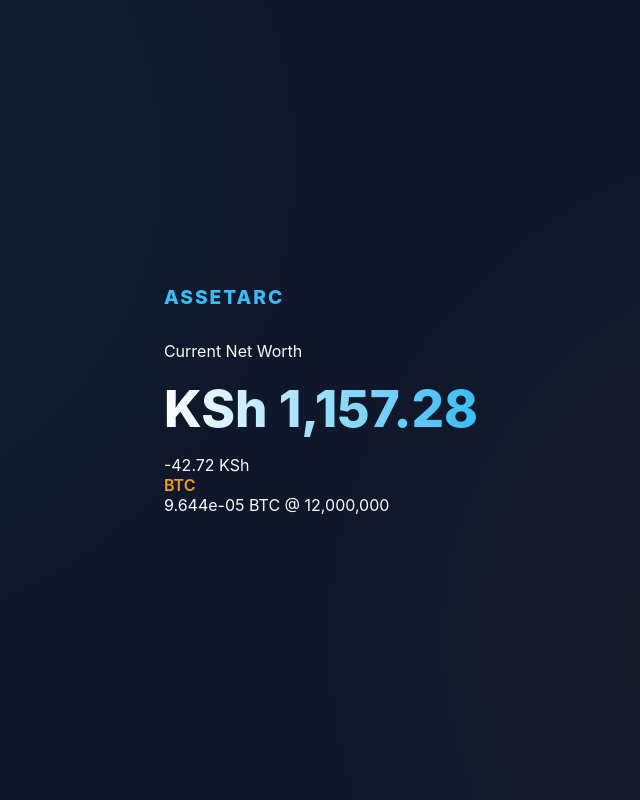
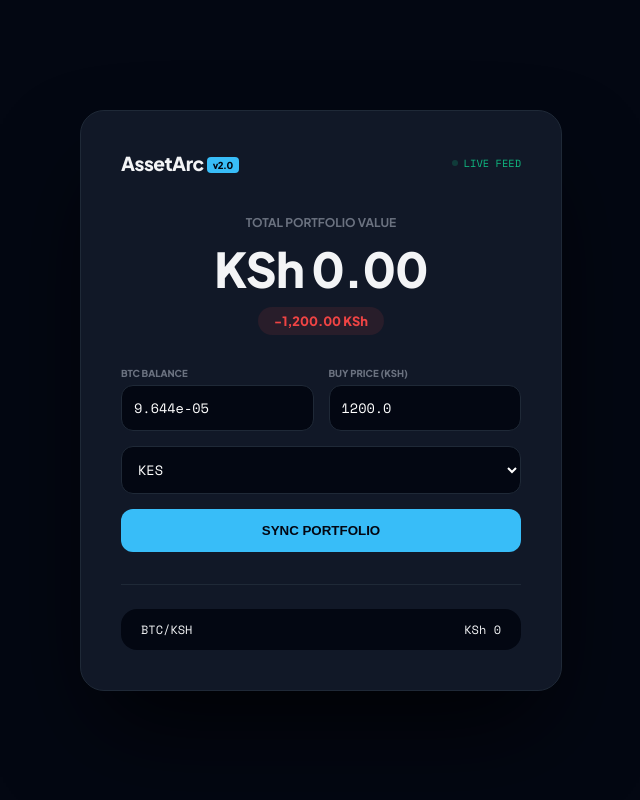
Before and after one commit to AndreKihoro/AssetArc, a Flask app: page / in a window 1280 px wide. Shown: the whole page, without its empty margins (319-959 px from the left). Run offline with Flask 3, Linux system fonts and the light colour scheme; data that the repository does not hold is empty.

Commit message:
Integrated premium UI

```diff
--- a/app.py
+++ b/app.py
@@ -1,67 +1,53 @@
-from flask import Flask, render_template
+from flask import Flask, render_template, request
 import requests
-
-# Project: AssetArc
-# Author: Andre Kihoro Mugo (GitHub: AndreKihoro)
-# Description: A real-time wealth tracking web application.
 
 app = Flask(__name__)
 
-# --- Configuration ---
-# Your actual BTC balance
-MY_BTC_BALANCE = 0.00009644
+def get_btc_data():
+    try:
+        # Fetch live BTC price in KES and USD
+        url = "https://api.coingecko.com/api/v3/simple/price?ids=bitcoin&vs_currencies=kes,usd"
+        response = requests.get(url, timeout=5)
+        data = response.json()
+        return float(data['bitcoin']['kes']), float(data['bitcoin']['usd'])
+    except Exception:
+        return 12800000.0, 97500.0  # Fallbacks
 
-def get_live_prices():
-    """Fetches live BTC price in KSh and USD using CoinGecko API."""
-    url = "https://api.coingecko.com/api/v3/simple/price"
-    params = {
-        'ids': 'bitcoin',
-        'vs_currencies': 'kes,usd'
-    }
+@app.route('/', methods=['GET', 'POST'])
+def index():
+    # User defaults
+    btc_balance = 0.00009644
+    buy_price_ksh = 1200.0
+    currency = 'KSH'
 
-    try:
-        response = requests.get(url, params=params, timeout=10)
-        response.raise_for_status() # Check if the request was successful
-        data = response.json()
+    if request.method == 'POST':
+        btc_balance = float(request.form.get('btc_amount', btc_balance))
+        buy_price_ksh = float(request.form.get('buy_price', buy_price_ksh))
+        currency = request.form.get('currency', 'KSH')
 
-        btc_kes = data['bitcoin']['kes']
-        btc_usd = data['bitcoin']['usd']
+    price_kes, price_usd = get_btc_data()
 
-        return {
-            'price_kes': btc_kes,
-            'price_usd': btc_usd,
-            'success': True
-        }
-    except Exception as e:
-        print(f"Error fetching prices: {e}")
-        return {
-            'price_kes': 0,
-            'price_usd': 0,
-            'success': False
-        }
+    if currency == 'USD':
+        current_price = price_usd
+        symbol = "$"
+        # Calculate USD equivalent of the KES investment
+        initial_investment = buy_price_ksh / (price_kes / price_usd)
+    else:
+        current_price = price_kes
+        symbol = "KSh"
+        initial_investment = buy_price_ksh
 
-@app.route('/')
-def index():
-    # 1. Fetch the price (Replace this with your actual API logic)
-    # Example using a simple placeholder or your API variable:
-    # If your API variable is named something else, change it here!
-    price_in_ksh = 12000000  # <--- THIS MUST BE DEFINED FIRST
-
-    btc_balance = 0.00009644
-
-    # 2. Use the variable we just defined
-    current_price_ksh = price_in_ksh
-    total_ksh = btc_balance * current_price_ksh
-
-    # 3. Calculate Profit (Since you spent KSh 1200)
-    initial_investment = 1200
-    profit_loss = total_ksh - initial_investment
+    total_value = btc_balance * current_price
+    profit_loss = total_value - initial_investment
 
     return render_template('index.html',
-                           total_ksh=total_ksh,
-                           current_price_ksh=current_price_ksh,
+                           total_value=total_value,
+                           current_price=current_price,
                            btc_balance=btc_balance,
-                           profit_loss=profit_loss)
+                           profit_loss=profit_loss,
+                           symbol=symbol,
+                           currency=currency,
+                           buy_price_ksh=buy_price_ksh)
 
 if __name__ == '__main__':
     app.run(debug=True)
--- a/static/style.css
+++ b/static/style.css
@@ -1,98 +1,162 @@
-/* AssetArc Professional Stylesheet
-   Fix: Includes standard background-clip for compatibility
-*/
+/* AssetArc 2026 Modern Aesthetic */
+@import url('https://fonts.googleapis.com/css2?family=Plus+Jakarta+Sans:wght@400;700;800&family=Space+Mono&display=swap');
 
 :root {
-    --bg-color: #0f172a;
-    --glass-bg: rgba(255, 255, 255, 0.03);
-    --glass-border: rgba(255, 255, 255, 0.1);
-    --accent-blue: #38bdf8;
-    --btc-orange: #f59e0b;
-    --text-main: #f8fafc;
-    --text-muted: #94a3b8;
-    --success-green: #22c55e;
-    --error-red: #ef4444;
+    --bg: #030712;
+    --surface: #111827;
+    --border: #1f2937;
+    --accent: #38bdf8;
+    --text: #f3f4f6;
+    --text-muted: #6b7280;
+    --success: #10b981;
+    --error: #ef4444;
 }
 
 body {
-    font-family: 'Inter', -apple-system, BlinkMacSystemFont, "Segoe UI", Roboto, sans-serif;
-    background-color: var(--bg-color);
-    /* Subtle glow effects in the background corners */
-    background-image:
-        radial-gradient(circle at 10% 20%, rgba(56, 189, 248, 0.05) 0%, transparent 40%),
-        radial-gradient(circle at 90% 80%, rgba(245, 158, 11, 0.05) 0%, transparent 40%);
-    color: var(--text-main);
+    background-color: var(--bg);
+    color: var(--text);
+    font-family: 'Plus Jakarta Sans', sans-serif;
+    margin: 0;
     display: flex;
     justify-content: center;
     align-items: center;
-    min-height: 100vh;
+    height: 100vh;
+}
+
+.terminal-container {
+    background: var(--surface);
+    border: 1px solid var(--border);
+    border-radius: 24px;
+    padding: 2.5rem;
+    width: 400px;
+    box-shadow: 0 50px 100px -20px rgba(0,0,0,0.8);
+}
+
+.top-bar {
+    display: flex;
+    justify-content: space-between;
+    align-items: center;
+    margin-bottom: 2.5rem;
+}
+
+.brand {
+    font-weight: 800;
+    letter-spacing: -0.5px;
+    font-size: 1.2rem;
+}
+
+.version {
+    font-size: 0.6rem;
+    background: var(--accent);
+    color: var(--bg);
+    padding: 2px 6px;
+    border-radius: 4px;
+    vertical-align: middle;
+}
+
+.live-status {
+    font-family: 'Space Mono', monospace;
+    font-size: 0.65rem;
+    color: var(--success);
+    display: flex;
+    align-items: center;
+    gap: 6px;
+}
+
+.pulse-dot {
+    width: 6px;
+    height: 6px;
+    background: var(--success);
+    border-radius: 50%;
+    animation: blink 1.5s infinite;
+}
+
+.balance-section { text-align: center; margin-bottom: 2rem; }
+
+.label {
+    color: var(--text-muted);
+    font-size: 0.75rem;
+    font-weight: 700;
+    text-transform: uppercase;
     margin: 0;
 }
 
-.dashboard-card {
-    background: var(--glass-bg);
-    backdrop-filter: blur(16px);
-    -webkit-backdrop-filter: blur(16px);
-    border: 1px solid var(--glass-border);
-    border-radius: 32px;
-    padding: 3rem;
-    width: 90%;
-    max-width: 400px;
-    text-align: center;
-    box-shadow: 0 25px 50px -12px rgba(0, 0, 0, 0.5);
+.main-balance {
+    font-size: 3rem;
+    font-weight: 800;
+    margin: 0.5rem 0;
+    letter-spacing: -1px;
 }
 
-.logo {
+.badge {
+    display: inline-block;
+    padding: 6px 16px;
+    border-radius: 100px;
     font-weight: 800;
-    font-size: 1.2rem;
-    color: var(--accent-blue);
-    margin-bottom: 2rem;
-    display: block;
-    text-transform: uppercase;
-    letter-spacing: 2px;
+    font-size: 0.8rem;
 }
 
-.label {
-    font-size: 0.75rem;
-    font-weight: 600;
-    color: var(--text-muted);
-    text-transform: uppercase;
-    letter-spacing: 0.1em;
+.profit { background: rgba(16, 185, 129, 0.1); color: var(--success); }
+.loss { background: rgba(239, 68, 68, 0.1); color: var(--error); }
+
+.input-grid {
+    display: grid;
+    grid-template-columns: 1fr 1fr;
+    gap: 15px;
+    margin-bottom: 15px;
 }
 
-.total-ksh {
-    font-size: 3.2rem;
+.field label {
+    font-size: 0.6rem;
     font-weight: 800;
-    margin: 1rem 0;
-    /* Gradient text effect */
-    background: linear-gradient(to right, #ffffff, var(--accent-blue));
-    -webkit-background-clip: text;
-    background-clip: text; /* Standard property for compatibility */
-    color: transparent;
-    -webkit-text-fill-color: transparent;
+    color: var(--text-muted);
+    display: block;
+    margin-bottom: 6px;
 }
 
-.asset-container {
-    margin-top: 2.5rem;
-    background: rgba(0, 0, 0, 0.2);
-    border-radius: 20px;
-    padding: 1.25rem;
+input, select {
+    width: 100%;
+    background: #030712;
+    border: 1px solid var(--border);
+    border-radius: 12px;
+    padding: 12px;
+    color: white;
+    font-family: 'Space Mono', monospace;
+    font-size: 0.85rem;
+    box-sizing: border-box;
+}
+
+input:focus { border-color: var(--accent); outline: none; }
+
+.primary-btn {
+    width: 100%;
+    background: var(--accent);
+    color: var(--bg);
+    border: none;
+    border-radius: 12px;
+    padding: 14px;
+    font-weight: 800;
+    margin-top: 15px;
+    cursor: pointer;
+    transition: 0.2s;
+}
+
+.primary-btn:hover { opacity: 0.9; transform: translateY(-2px); }
+
+.asset-footer {
+    margin-top: 2rem;
+    border-top: 1px solid var(--border);
+    padding-top: 1.5rem;
+}
+
+.asset-pill {
+    background: #030712;
+    padding: 12px 20px;
+    border-radius: 16px;
     display: flex;
     justify-content: space-between;
-    align-items: center;
+    font-family: 'Space Mono', monospace;
+    font-size: 0.75rem;
 }
 
-.asset-name {
-    display: flex;
-    align-items: center;
-    gap: 10px;
-    font-weight: 600;
-    color: var(--btc-orange);
-}
-
-.live-indicator {
-    width: 8px;
-    height: 8px;
-    background-color: var(--success-green);
-    border-radius: 50
-}
+@keyframes blink { 0% { opacity: 1; } 50% { opacity: 0.2; } 100% { opacity: 1; } }
--- a/templates/index.html
+++ b/templates/index.html
@@ -3,29 +3,59 @@
 <head>
     <meta charset="UTF-8">
     <meta name="viewport" content="width=device-width, initial-scale=1.0">
-   <link rel="stylesheet" href="{{ url_for('static', filename='style.css') }}">
-    <title>AssetArc | Dashboard</title>
+    <title>AssetArc | Wealth Terminal</title>
+    <link rel="stylesheet" href="{{ url_for('static', filename='style.css') }}">
 </head>
 <body>
 
-    <div class="dashboard">
-        <span class="logo">AssetArc</span>
+    <main class="terminal-container">
+        <header class="top-bar">
+            <span class="brand">AssetArc <span class="version">v2.0</span></span>
+            <div class="live-status">
+                <div class="pulse-dot"></div>
+                LIVE FEED
+            </div>
+        </header>
 
-        <div class="balance-label">Current Net Worth</div>
-        <div class="total-ksh">KSh {{ "{:,.2f}".format(total_ksh) }}</div>
-        <div class="status-badge {{ 'profit' if profit_loss >= 0 else 'loss' }}">
-    {{ '+' if profit_loss >= 0 }}{{ "{:,.2f}".format(profit_loss) }} KSh
-</div>
-        <div class="asset-row">
-            <div class="btc-info">
-                <div class="pulse"></div>
-                <span style="color: var(--btc-orange); font-weight: 600;">BTC</span>
+        <section class="balance-section">
+            <p class="label">Total Portfolio Value</p>
+            <h1 class="main-balance">{{ symbol }} {{ "{:,.2f}".format(total_value) }}</h1>
+            <div class="badge {{ 'profit' if profit_loss >= 0 else 'loss' }}">
+                {{ '+' if profit_loss >= 0 }}{{ "{:,.2f}".format(profit_loss) }} {{ symbol }}
             </div>
-            <div class="price-text">
-                {{ btc_balance }} BTC @ {{ "{:,.0f}".format(current_price_ksh) }}
+        </section>
+
+        <section class="controls">
+            <form method="POST" id="main-form">
+                <div class="input-grid">
+                    <div class="field">
+                        <label>BTC BALANCE</label>
+                        <input type="number" step="any" name="btc_amount" value="{{ btc_balance }}">
+                    </div>
+                    <div class="field">
+                        <label>BUY PRICE (KSH)</label>
+                        <input type="number" name="buy_price" value="{{ buy_price_ksh }}">
+                    </div>
+                </div>
+
+                <div class="currency-toggle">
+                    <select name="currency" onchange="this.form.submit()">
+                        <option value="KSH" {{ 'selected' if currency == 'KSH' }}>KES</option>
+                        <option value="USD" {{ 'selected' if currency == 'USD' }}>USD</option>
+                    </select>
+                </div>
+
+                <button type="submit" class="primary-btn">SYNC PORTFOLIO</button>
+            </form>
+        </section>
+
+        <footer class="asset-footer">
+            <div class="asset-pill">
+                <span class="ticker">BTC/{{ currency }}</span>
+                <span class="price">{{ symbol }} {{ "{:,.0f}".format(current_price) }}</span>
             </div>
-        </div>
-    </div>
+        </footer>
+    </main>
 
 </body>
 </html>
```
